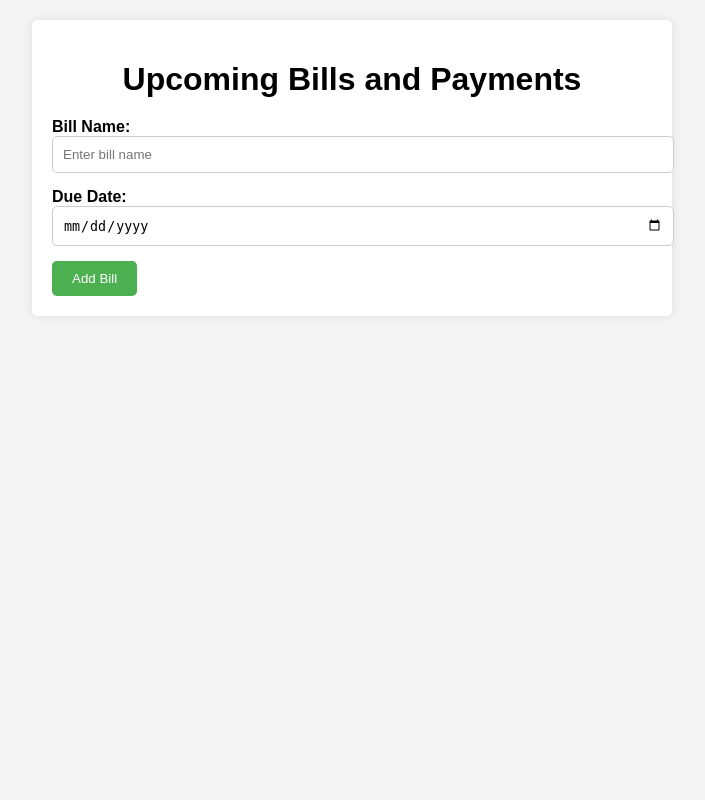
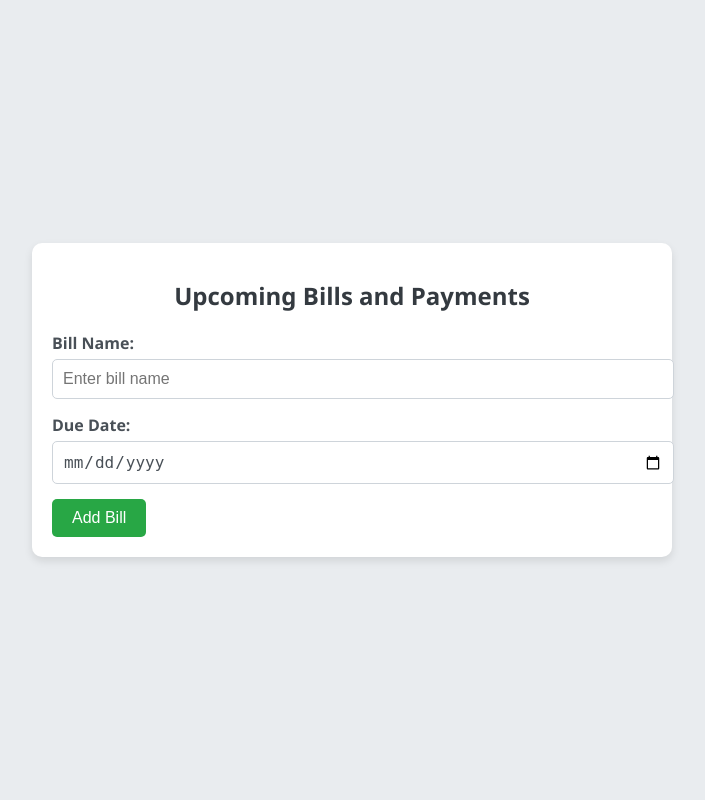
Before and after one commit to rikhshen04/TT9L-04, a Flask app: template TT9L-04/templates/bill.html in a window 1280 px wide. Shown: the whole page, without its empty margins (288-993 px from the left). Run offline with Flask 3, Linux system fonts and the light colour scheme; the template is opened without the code that fills it, so the values that code supplies are empty.

Commit message:
removed line 101 and 103

```diff
--- a/TT9L-04/templates/bill.html
+++ b/TT9L-04/templates/bill.html
@@ -6,22 +6,28 @@
     <title>Upcoming Bills and Payments</title>
     <style>
         body {
-            font-family: Arial, sans-serif;
+            font-family: 'Segoe UI', Tahoma, Geneva, Verdana, sans-serif;
+            background-color: #e9ecef;
             margin: 0;
             padding: 0;
-            background-color: #f4f4f4;
+            display: flex;
+            justify-content: center;
+            align-items: center;
+            height: 100vh;
         }
         .container {
+            width: 90%;
             max-width: 600px;
-            margin: 20px auto;
+            background-color: #ffffff;
+            border-radius: 10px;
+            box-shadow: 0 4px 8px rgba(0, 0, 0, 0.1);
             padding: 20px;
-            background-color: #fff;
-            border-radius: 5px;
-            box-shadow: 0 0 10px rgba(0, 0, 0, 0.1);
         }
         h1 {
             text-align: center;
+            color: #343a40;
             margin-bottom: 20px;
+            font-size: 24px;
         }
         .form-group {
             margin-bottom: 15px;
@@ -29,36 +35,46 @@
         label {
             display: block;
             font-weight: bold;
+            margin-bottom: 5px;
+            color: #495057;
         }
         input[type="text"], input[type="date"] {
             width: 100%;
             padding: 10px;
             border-radius: 5px;
-            border: 1px solid #ccc;
+            border: 1px solid #ced4da;
+            font-size: 16px;
+            color: #495057;
         }
         .button {
-            background-color: #4CAF50;
+            background-color: #28a745;
             color: white;
             padding: 10px 20px;
             border: none;
             border-radius: 5px;
             cursor: pointer;
+            font-size: 16px;
         }
         .button:hover {
-            background-color: #45a049;
+            background-color: #218838;
         }
         .bill-item {
             margin-bottom: 10px;
-            padding: 10px;
-            border: 1px solid #ccc;
+            padding: 15px;
+            border: 1px solid #ced4da;
             border-radius: 5px;
-            background-color: #f9f9f9;
+            background-color: #f8f9fa;
+            display: flex;
+            justify-content: space-between;
+            align-items: center;
         }
         .bill-name {
             font-weight: bold;
+            color: #495057;
         }
         .bill-due {
-            color: #FF5733;
+            color: #dc3545;
+            font-weight: bold;
         }
     </style>
 </head>
@@ -83,9 +99,7 @@
             var billName = document.getElementById('bill-name').value;
             var dueDate = document.getElementById('due-date').value;
 
-
             var currentDate = new Date().toISOString().split('T')[0];
-
 
             if (dueDate < currentDate) {
                 alert('Due date cannot be in the past.');
```
